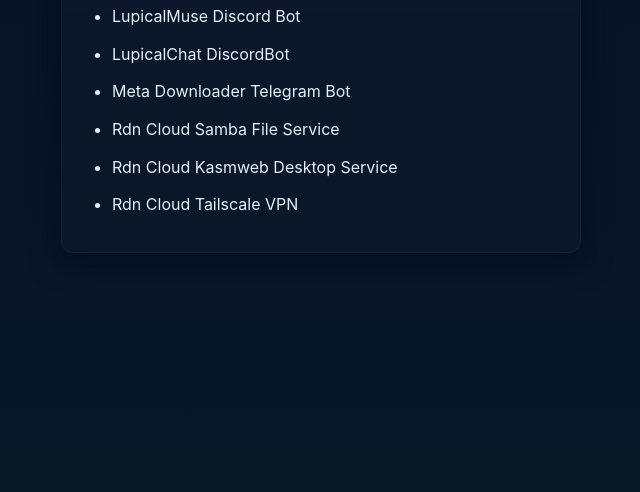
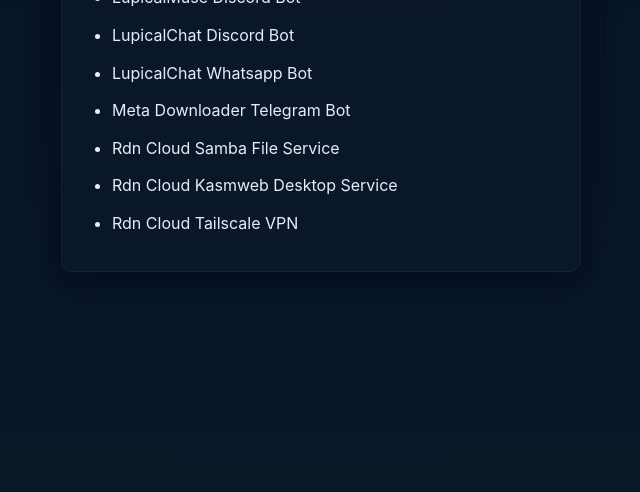
Before and after one commit to RahadyanRizqy/DumpFiles, a plain HTML site: page inactive/index.html in a window 1280 px wide. Shown: the part 308-800 px from the top of the page, without its empty margins (319-959 px from the left). Drawn offline with Linux system fonts and the light colour scheme.

Commit message:
Update index.html

```diff
--- a/inactive/index.html
+++ b/inactive/index.html
@@ -48,7 +48,8 @@
     <h1>Dead Services</h1>
     <ul>
       <li>LupicalMuse Discord Bot</li>
-      <li>LupicalChat DiscordBot</li>
+      <li>LupicalChat Discord Bot</li>
+      <li>LupicalChat Whatsapp Bot</li>
       <li>Meta Downloader Telegram Bot</li>
       <li>Rdn Cloud Samba File Service</li>
       <li>Rdn Cloud Kasmweb Desktop Service</li>
```
